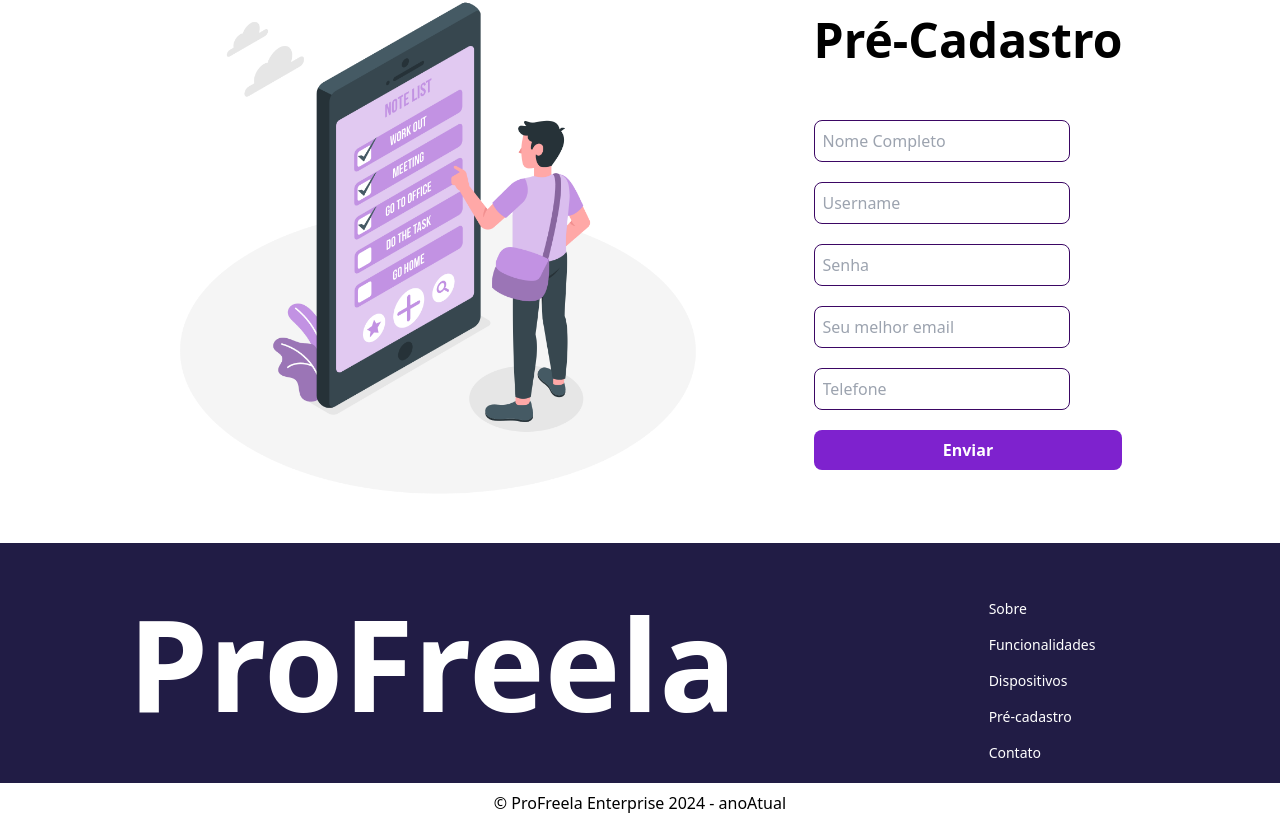
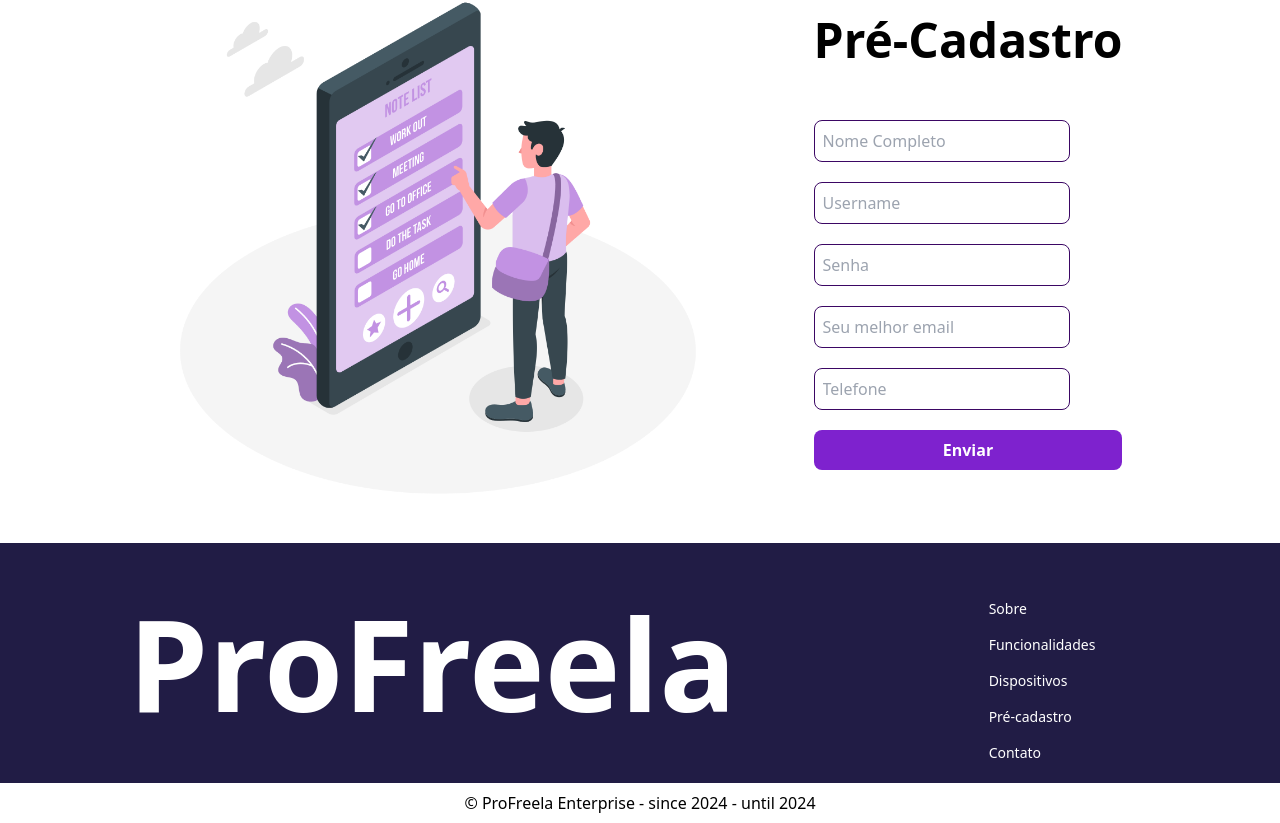
Before and after one commit to saborido613/profreela-website, a React (Vite) app: page / in a window 1280 px wide. Shown: the part 3797-4620 px from the top of the page. Built offline with nearby package versions, Linux system fonts and the light colour scheme; the HTML template or start-up script is replaced by a standard one.

Commit message:
chore: ajustado o ano do rodapé

```diff
--- a/src/Components/Footer/Footer.tsx
+++ b/src/Components/Footer/Footer.tsx
@@ -41,7 +41,9 @@ export default function Footer() {
       </div>
 
       <div className="flex items-center justify-center h-[5vh]">
-        <p>© ProFreela Enterprise 2024 - anoAtual</p>
+        <p>
+          © ProFreela Enterprise - since 2024 - until {new Date().getFullYear()}
+        </p>
       </div>
 
       <CookiesConsent />
```
